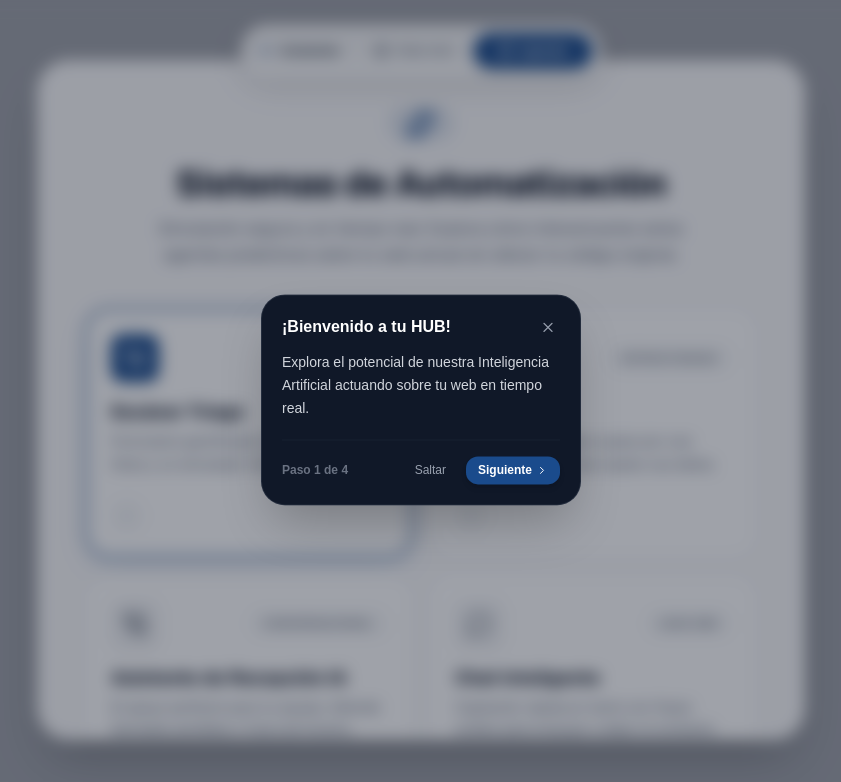
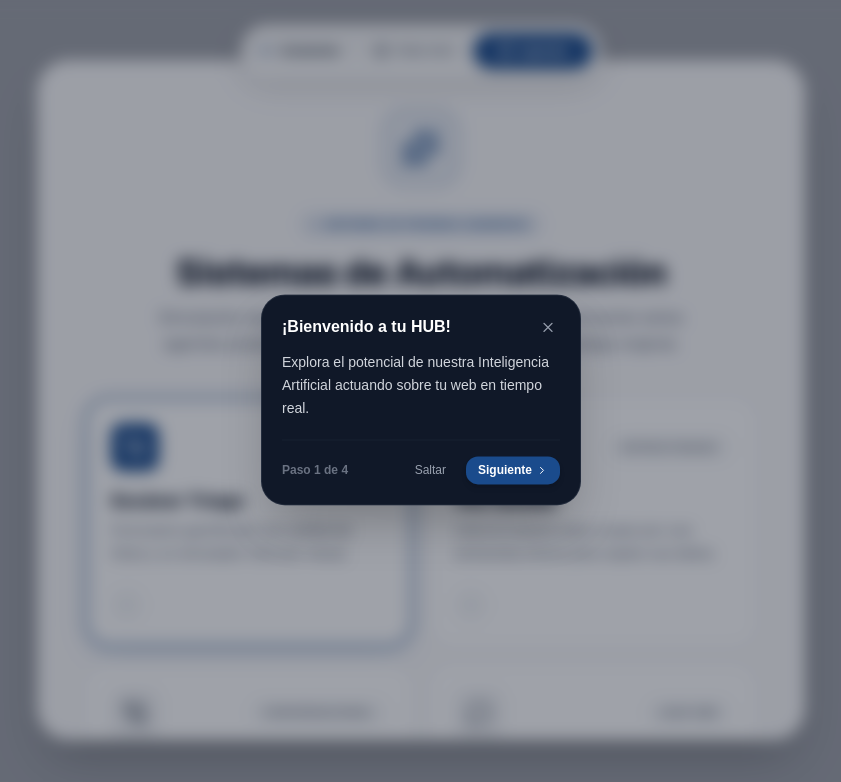
Before and after one commit to Franklin-Osede/ai-booking-gateway, a Next.js app: page /demo/1 in a window 1280 px wide. Shown: the top 782 px of the page, without its empty margins (219-1060 px from the left). Built offline with nearby package versions, Linux system fonts and the light colour scheme; no server answers; the database is empty.

Commit message:
style(demo): enlarge and fix squished hub logo, add sandbox badge

```diff
--- a/src/presentation/components/demo/DemoSelectorHub.tsx
+++ b/src/presentation/components/demo/DemoSelectorHub.tsx
@@ -83,14 +83,19 @@ export function DemoSelectorHub({ color, niche, onSelect }: DemoSelectorHubProps
       >
         <div className="px-4 py-8 sm:px-12 sm:py-12 flex flex-col items-center text-center overflow-y-auto flex-1">
           <div
-             className="hidden sm:flex w-16 h-16 rounded-2xl mb-6 items-center justify-center shadow-inner relative"
+             className="hidden sm:flex w-20 h-20 rounded-[1.5rem] mb-6 items-center justify-center shadow-inner relative shrink-0"
              style={{ backgroundColor: `${color}15`, color }}
           >
-             <div className="absolute top-0 left-0 w-full h-full rounded-2xl border-2 opacity-20" style={{ borderColor: color }} />
-             <Sparkles className="w-8 h-8" />
+             <div className="absolute top-0 left-0 w-full h-full rounded-[1.5rem] border-2 opacity-20" style={{ borderColor: color }} />
+             <Sparkles className="w-10 h-10" />
           </div>
 
-          <h2 className="text-2xl sm:text-4xl font-extrabold text-gray-900 tracking-tight mb-2 sm:mb-3 mt-2 sm:mt-0">
+          <div className="inline-flex items-center gap-2 px-3 py-1 rounded-full text-[10px] font-black uppercase tracking-widest mb-4 border" style={{ backgroundColor: `${color}10`, borderColor: `${color}20`, color }}>
+             <span className="w-1.5 h-1.5 rounded-full animate-pulse" style={{ backgroundColor: color }} />
+             Entorno de Pruebas (Sandbox)
+          </div>
+
+          <h2 className="text-2xl sm:text-4xl font-extrabold text-gray-900 tracking-tight mb-2 sm:mb-3 mt-0">
              Sistemas de Automatización
           </h2>
           <p className="text-gray-500 font-medium text-sm sm:text-base max-w-xl mb-6 sm:mb-10 leading-relaxed">
```
